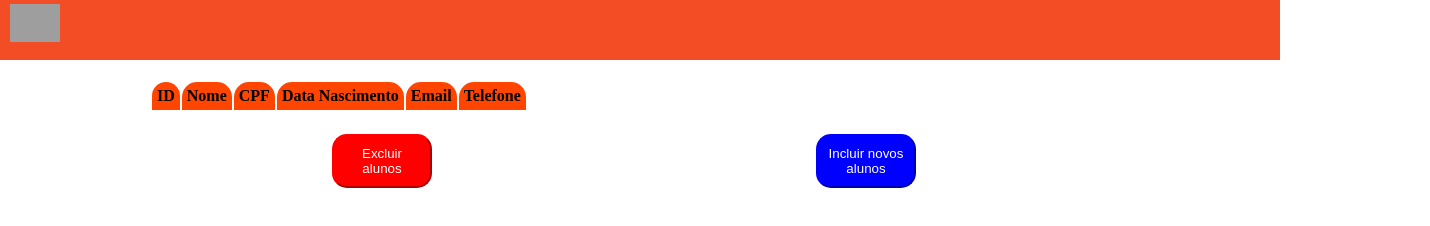
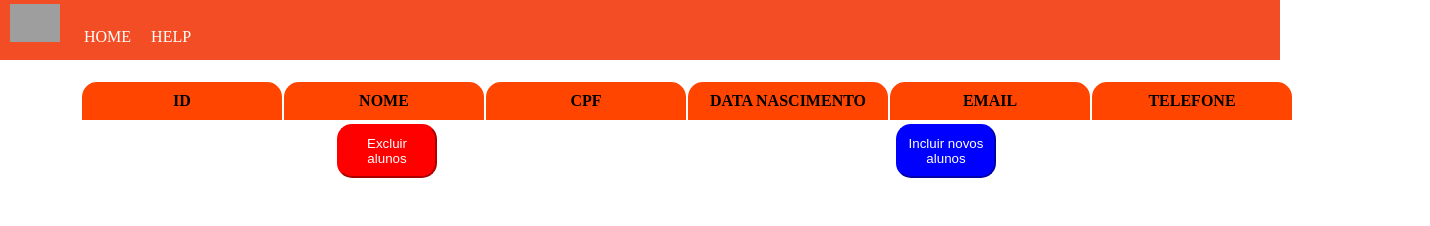
Before and after one commit to ujota/crud-cliente, a website: page front/html/cliente.html in a window 1280 px wide. Shown: the whole page, 1430 px wide, since content can reach past the window. Drawn offline with Linux system fonts and the light colour scheme; no server answers; grey boxes are pictures that could not be loaded.

Commit message:
utima hoje

```diff
--- a/front/css/cliente.css
+++ b/front/css/cliente.css
@@ -11,26 +11,25 @@ header{
     background: white;
     display: block;
     flex-direction: row;
-    margin-left: 150px;
+    margin-left: 80px;
 }
 .tab{
     background-color: white;
 }
 .tab th{
+    width: 180px;
     background-color: orangered;
-    padding: 5px;
+    padding: 10px;
     border-top-left-radius: 15px;
     border-top-right-radius: 15px;
+    text-transform: uppercase;
 }
 .tab td{
     padding-bottom: 20px;
     border-bottom: 1px solid black;
     text-align: center;
     padding-left: 20px;
-}
-.container table{
-    margin-top: 20px;
-
+    border: 1px solid gray;
 }
 .container table button{
     border-color: blue ;
@@ -38,6 +37,6 @@ header{
     color: white;
     padding: 5px;
     border-radius: 15px;
-    margin-left:180px;
+    margin-left:255px;
     width: 100px;
 }
--- a/front/html/cliente.html
+++ b/front/html/cliente.html
@@ -9,7 +9,12 @@
 </head>
 <body >
     <header>
-        <div style="height: 60px; width: 100%; background-color: #f34d25;"><img src="https://scontent.fcgh33-1.fna.fbcdn.net/v/t39.30808-6/310270133_1994970777379379_5869388485668170892_n.jpg?_nc_cat=107&ccb=1-7&_nc_sid=09cbfe&_nc_ohc=a3Sxo6Caae0AX_0B_jd&_nc_ht=scontent.fcgh33-1.fna&oh=00_AT9_QMu9TszhoIIDzcE3sVCkBfWkL1WavPWep9wUXO9WaQ&oe=633F9862" alt="" style="width: 50px; margin-top: 4px; margin-left:10px ;"></div>
+        <div style="height: 60px; width: 100%; background-color: #f34d25;"><img src="https://scontent.fcgh33-1.fna.fbcdn.net/v/t39.30808-6/310270133_1994970777379379_5869388485668170892_n.jpg?_nc_cat=107&ccb=1-7&_nc_sid=09cbfe&_nc_ohc=a3Sxo6Caae0AX_0B_jd&_nc_ht=scontent.fcgh33-1.fna&oh=00_AT9_QMu9TszhoIIDzcE3sVCkBfWkL1WavPWep9wUXO9WaQ&oe=633F9862" alt="" style="width: 50px; margin-top: 4px; margin-left:10px; display: flexbox;">
+          <ul style="display: inline-flex; list-style-type: none; text-transform: uppercase; color: white; ">
+            <li style="margin-left: 10px;"><a href="default.asp" style="text-decoration: none; color: white; margin-left: 10px">Home</a></li>
+            <li style="margin-left: 10px;"><a href="news.asp" style="text-decoration: none; color: white; margin-left: 10px">help</a></li>
+          </ul></div>
+
     </header>
 
     <div class="container">
```
Also changed, not shown: front/html/cadastro.html (+7 -1 lines).
